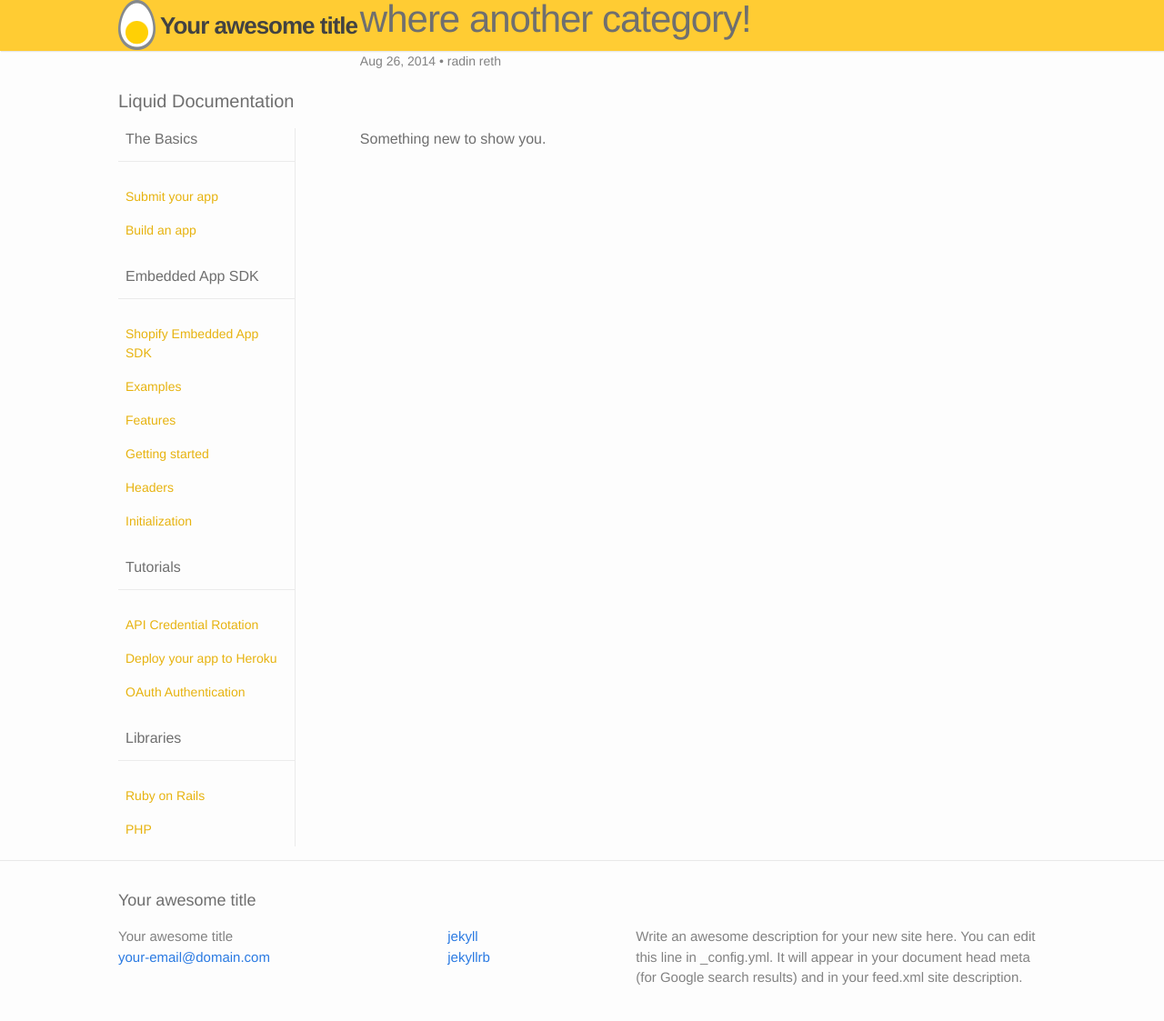
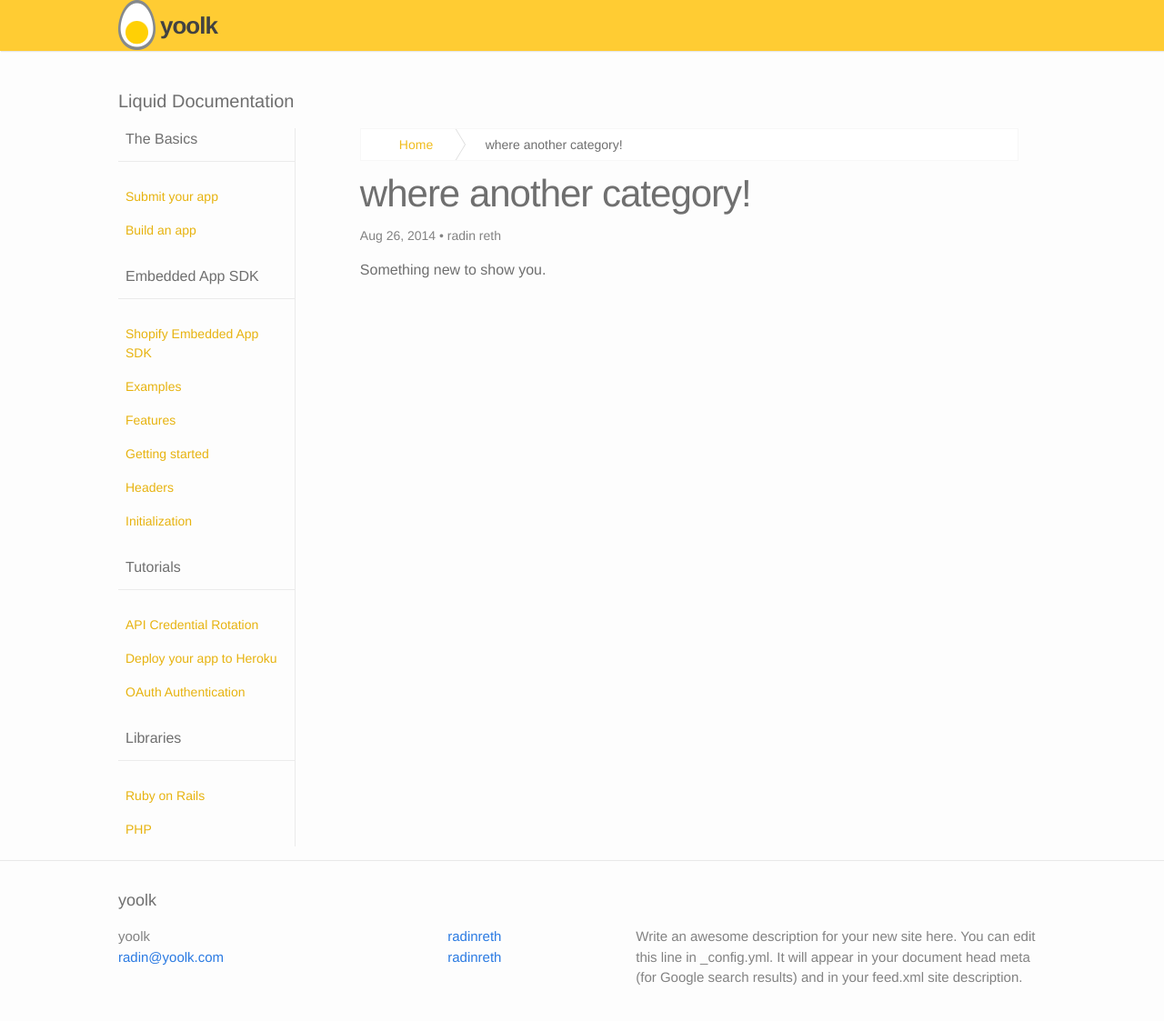
Before and after one commit to yoolk/liquid-documentation, a Jekyll site: the page built from _posts/2014-08-26-other-category.markdown, in a window 1280 px wide and 1147 px high. Shown: the top 1123 px of the window at 91% size. Built offline with Jekyll 4.4.1, drawn with Linux system fonts in a browser that asks for light colours.

Commit message:
clean up UI menu

```diff
--- a/_config.yml
+++ b/_config.yml
@@ -1,14 +1,14 @@
 # Site settings
-title: Your awesome title
-email: your-email@domain.com
+title: yoolk
+email: radin@yoolk.com
 description: > # this means to ignore newlines until "baseurl:"
   Write an awesome description for your new site here. You can edit this
   line in _config.yml. It will appear in your document head meta (for
   Google search results) and in your feed.xml site description.
 baseurl: "" # the subpath of your site, e.g. /blog/
 url: "http://yourdomain.com" # the base hostname & protocol for your site
-twitter_username: jekyllrb
-github_username:  jekyll
+twitter_username: radinreth
+github_username:  radinreth
 
 # Build settings
 markdown: kramdown
--- a/_data/navs.yml
+++ b/_data/navs.yml
@@ -1,7 +1,7 @@
 - title: The Basics
   subcategory:
     - name: Submit your app
-      href: "/post1/1/"
+      href: "2014/08/26/newbie-to-jekyll.html"
     - name: Build an app
       href: "/post1/2/"
 
--- a/_layouts/default.html
+++ b/_layouts/default.html
@@ -32,12 +32,12 @@
           <dt> {{ nav.title }} </dt>
           {% for subcategory in nav.subcategory %}
             <dd>
-              <a href="{{subcategory.href | prepend: site.baseurl }}">{{subcategory.name}}</a>
+              <a href="jekyll/update/{{subcategory.href | prepend: site.baseurl }}">{{subcategory.name}}</a>
             </dd>
           {% endfor %}
         {% endfor %}
       </dl>
-      <!-- <ul class="post-list">
+     <!--  <ul class="post-list">
         {% for post in site.posts %}
           <li>
             <span class="post-meta">{{ post.date | date: "%b %-d, %Y" }}</span>
--- a/_layouts/post.html
+++ b/_layouts/post.html
@@ -1,13 +1,13 @@
 ---
 layout: default
 ---
+<p class="breadscrumb">
+  <a href="/" class="arrow_box">Home</a>
+  <span>{{ page.title }}</span>
+</p>
 <div class="post">
-
-  <header class="post-header">
-    <h1 class="post-title">{{ page.title }}</h1>
-    <p class="post-meta">{{ page.date | date: "%b %-d, %Y" }}{% if page.author %} • {{ page.author }}{% endif %}{% if page.meta %} • {{ page.meta }}{% endif %}</p>
-  </header>
-
+  <h1 class="post-title">{{ page.title }}</h1>
+  <p class="post-meta">{{ page.date | date: "%b %-d, %Y" }}{% if page.author %} • {{ page.author }}{% endif %}{% if page.meta %} • {{ page.meta }}{% endif %}</p>
   <article class="post-content">
     {{ content }}
   </article>
--- a/_sass/_layout.scss
+++ b/_sass/_layout.scss
@@ -23,6 +23,54 @@
     &:visited {
         color: $grey-color-dark;
     }
+}
+
+.arrow_box {
+  position: relative;
+}
+.arrow_box:after, .arrow_box:before {
+  display: block;
+  left: 100%;
+  top: 50%;
+  border-top: 50px solid transparent;
+  border-bottom: 50px solid transparent;
+  content: " ";
+  height: 0;
+  width: 0;
+  position: absolute;
+  margin-top: -50px;
+}
+.arrow_box:before {
+  border-left: 30px solid #ddd;
+  margin-left: 6px;
+  z-index: 1;
+}
+
+.arrow_box:after {
+  border-left: 30px solid white;
+  margin-left: 5px;
+  z-index: 2;
+}
+
+.breadscrumb {
+  overflow: hidden;
+  text-overflow: ellipsis;
+  white-space: nowrap;
+  background-color: white;
+  border: 1px solid #F7F7F7;
+  padding: 5px 42px;
+  a {
+    text-decoration: none;
+    color: #F0BC1B;
+    font-size: 14px;
+    &:hover{
+      color: #D3A000;
+    }
+  }
+  span {
+    margin-left: 53px;
+    font-size: 14px;
+  }
 }
 
 .site-logo {
@@ -55,13 +103,17 @@
     padding: 8px;
     color: #E7B30F;
     text-decoration: none;
-    &:hover {
-      color: #fff;
-      background-color: #FFCC33;
+    transition: 0.3s;
+    &:hover:not(.active) {
+      background-color: #FFF0C5;
     }
   }
 }
 
+.active {
+  color: #fff !important;
+  background-color: #FFCC33;
+}
 .content {
   width: 71%;
   margin: 0 2.9411%;
@@ -78,6 +130,7 @@ header {
   width: 100%;
   top: 0;
   height: 56px;
+  z-index: 23;
 }
 .main-wrapper {
   margin-top: 96px;
```
